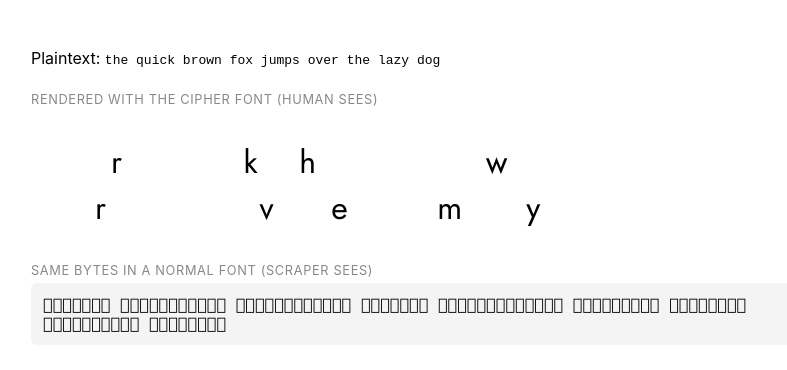
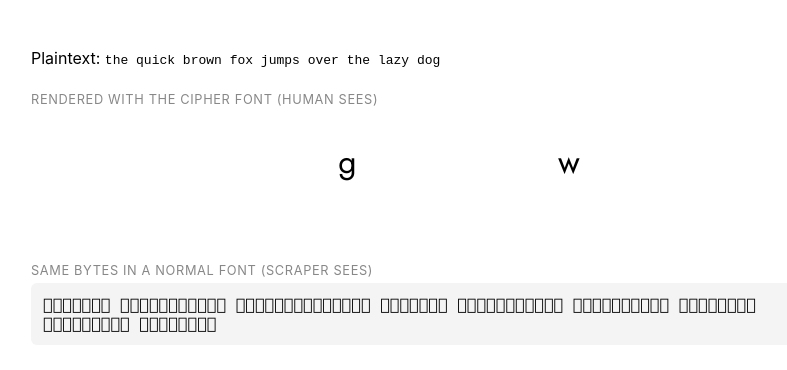
Before and after one commit to convictional/souls-only, a plain HTML site: page dist/preview.html in a window 1280 px wide. Shown: the whole page, without its empty margins (209-996 px from the left). Drawn offline with Linux system fonts and the light colour scheme.

Commit message:
Phase 3: update README and preview

```diff
--- a/dist/preview.html
+++ b/dist/preview.html
@@ -10,7 +10,7 @@
 </style></head><body>
   <p>Plaintext: <code>the quick brown fox jumps over the lazy dog</code></p>
   <div class="label">Rendered with the cipher font (human sees)</div>
-  <p class="cipher">        </p>
+  <p class="cipher">        </p>
   <div class="label">Same bytes in a normal font (scraper sees)</div>
-  <div class="raw">        </div>
+  <div class="raw">        </div>
 </body></html>
```
Also changed, not shown: README.md.
